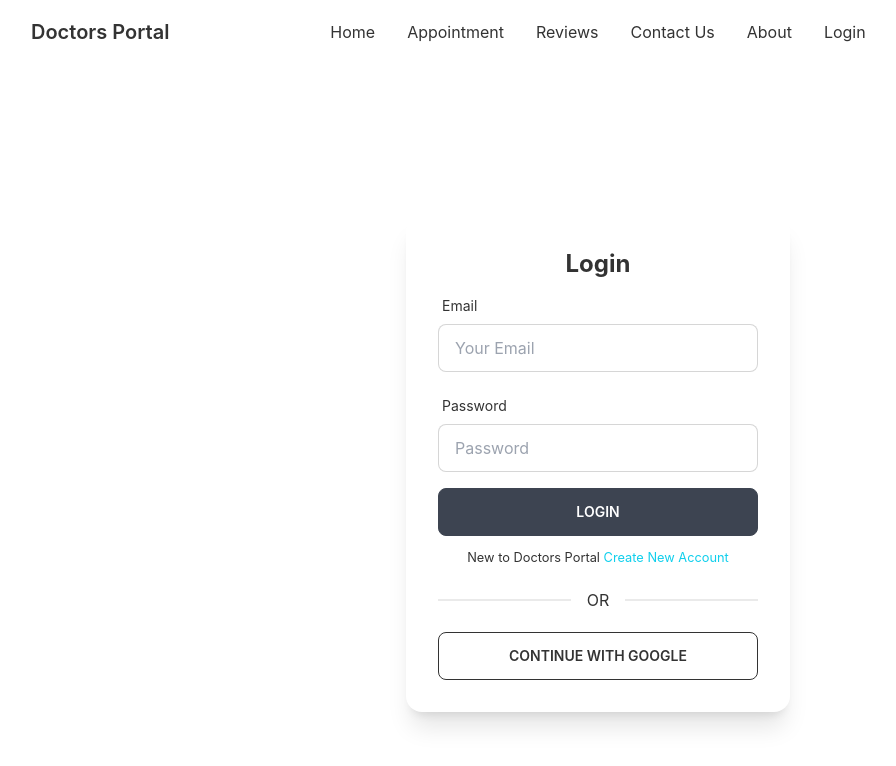
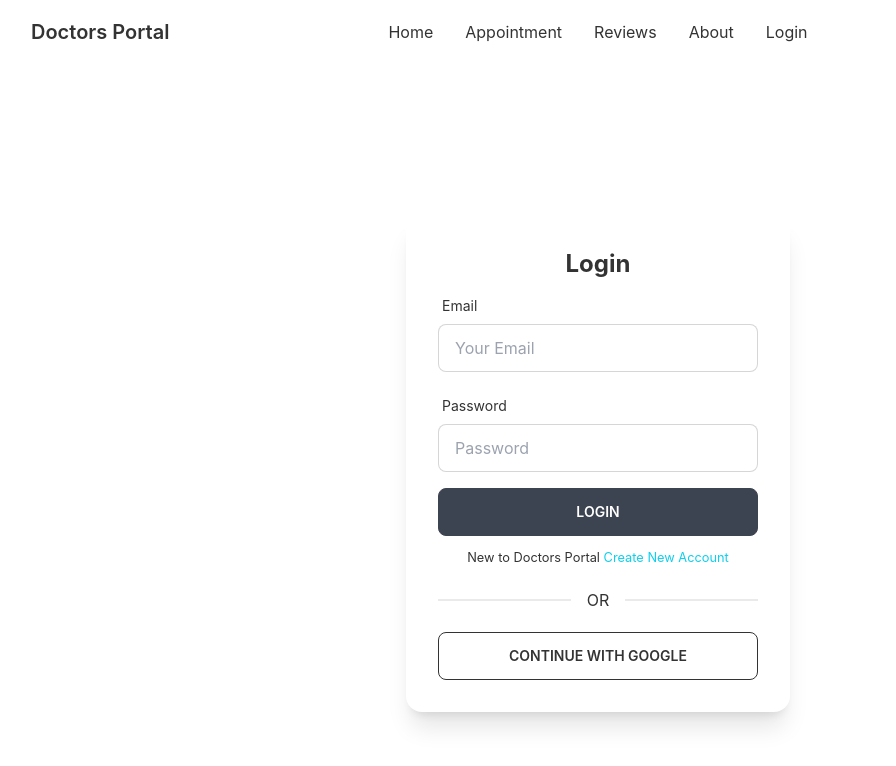
Before and after one commit to shihabcse1/dotors-portal-client, a React (Create React App) app: page /login in a window 1280 px wide. Shown: the top 766 px of the page, without its empty margins (42-938 px from the left). Built offline with nearby package versions, Linux system fonts and the light colour scheme; no server answers; the HTML template or start-up script is replaced by a standard one.

Commit message:
contact us route has removed

```diff
--- a/src/Pages/Shared/Navbar.js
+++ b/src/Pages/Shared/Navbar.js
@@ -22,9 +22,6 @@ const Navbar = () => {
             </li>
             <li>
                 <Link to="/reviews">Reviews</Link>
-            </li>
-            <li>
-                <Link to="/contact">Contact Us</Link>
             </li>
             <li>
                 <Link to="/about">About</Link>
```
